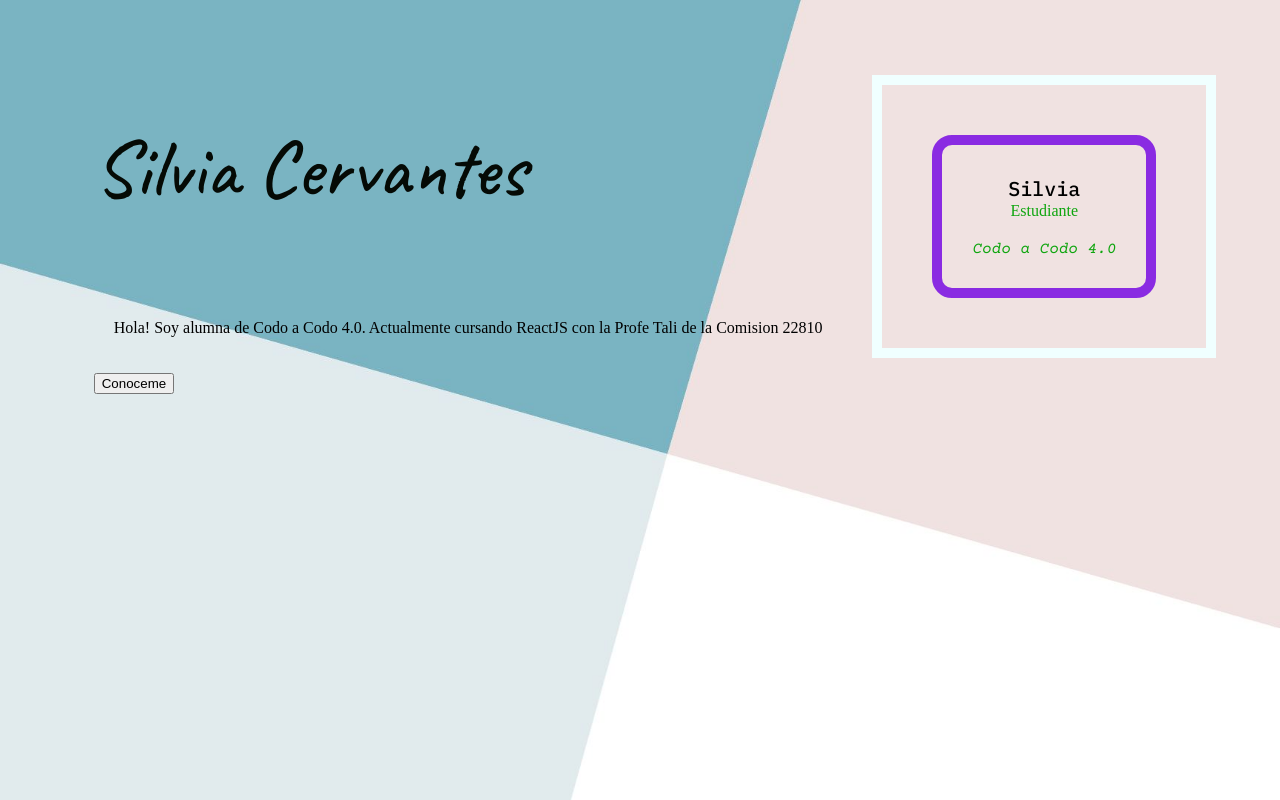
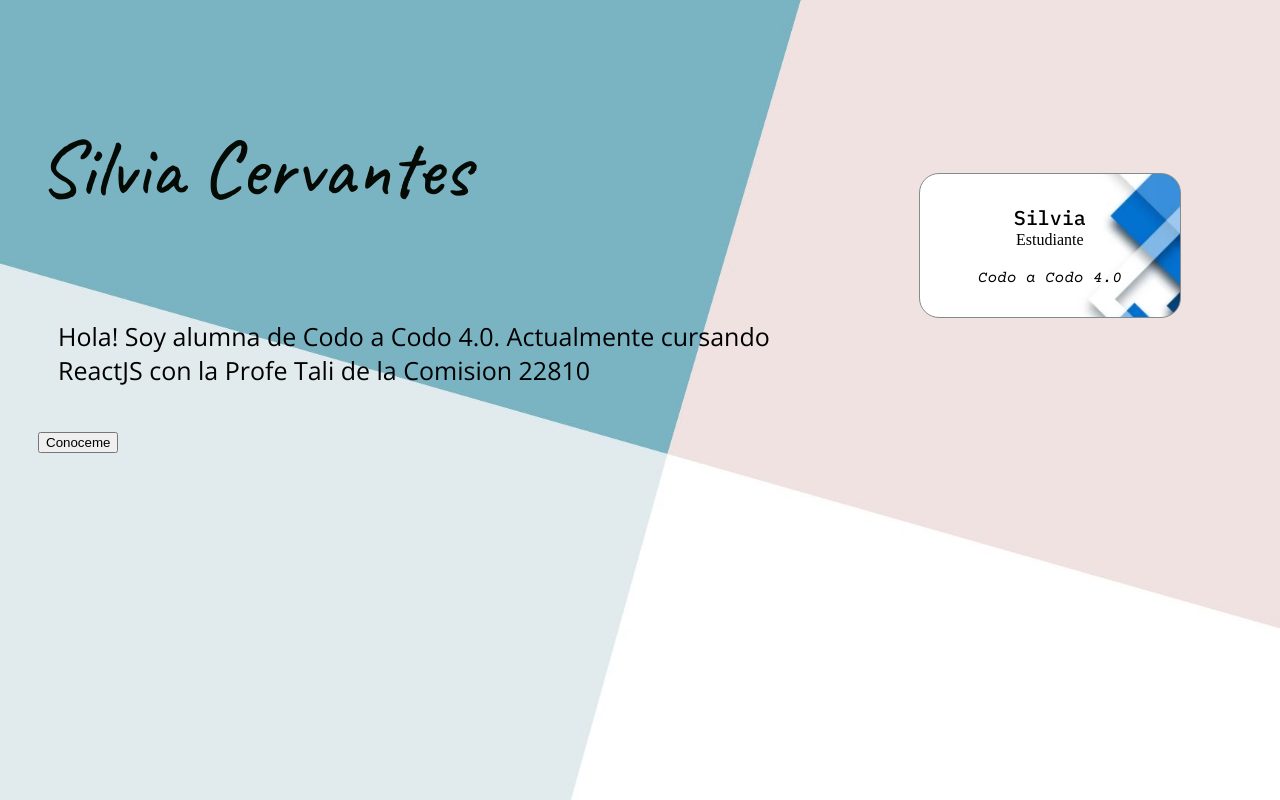
Before and after one commit to silviacervantes/CaC_ReactJS, a plain HTML site: page silviacervantes.html in a window 1280 px wide. Drawn offline with nearby package versions, Linux system fonts and the light colour scheme.

Commit message:
cambios tarjeta

```diff
--- a/style.css
+++ b/style.css
@@ -1,4 +1,4 @@
-@import url('https://fonts.googleapis.com/css2?family=Caveat:wght@500&family=Courier+Prime:ital@1&family=IBM+Plex+Mono:wght@500&display=swap');
+@import url('https://fonts.googleapis.com/css2?family=Caveat:wght@500&family=Courier+Prime:ital@1&family=IBM+Plex+Mono:wght@500&display=swap&family=Open+Sans:wght@300&display=swap');
 body{
     background-image: url(./img/Fondo\ de\ pantalla\ para\ escritorio\ organizador.jpg);
     background-size: cover;
@@ -6,26 +6,22 @@ body{
     background-repeat: no-repeat;
     display: flex;
     flex-direction: row;
-    flex-wrap: nowrap;
     justify-content: center;
     align-content: space-between;
     align-items: stretch;
-
-
 }
 .col1{
-   display: block;
-   flex-grow: 0;
+   flex-grow: 1;
    padding:30px;
+   width: 70%;
  }
 
 .col2{
-    display: block;
-    flex-grow: 0;
+    flex-grow: 1;
     align-self: center;
-    border: solid 10px;
-    border-color: azure;
     padding:30px;
+    width: 30%;
+    min-width: 180px;
   }
 
 .titulo{
@@ -34,14 +30,22 @@ body{
     color:rgb(5, 10, 5);
 }
 .descripcion{
+    font-family: 'Open Sans', sans-serif;
+    font-size: 25px;
+    color: black;
     padding:20px;
 }
 .tarjeta{
-    border: solid 10px;
-    border-color: blueviolet;
+    border: solid 1px;
+    border-color: rgb(132, 140, 139);
     border-radius: 20px;
     margin: 20px;
     padding: 30px;
+    width: 200px;
+    background-image: url(./img/fondo_tarjeta.jpg);
+    background-size: cover;
+    background-repeat: no-repeat;
+
 }
 .nombre{
     font-family: 'IBM Plex Mono', monospace;
@@ -52,14 +56,14 @@ body{
 }
 .profesion{
 
-    color:rgb(14, 165, 14);
+    color:black;
     margin:0px;
     text-align: center;
 }
 .dato{
     font-family: 'Courier Prime';
     font-size: 16px;
-    color:rgb(14, 165, 14);
+    color:black;
     margin:0px;
     text-align: center;
     padding-top: 20px;
```
Also changed, not shown: img/fondo_tarjeta.jpg (added).
